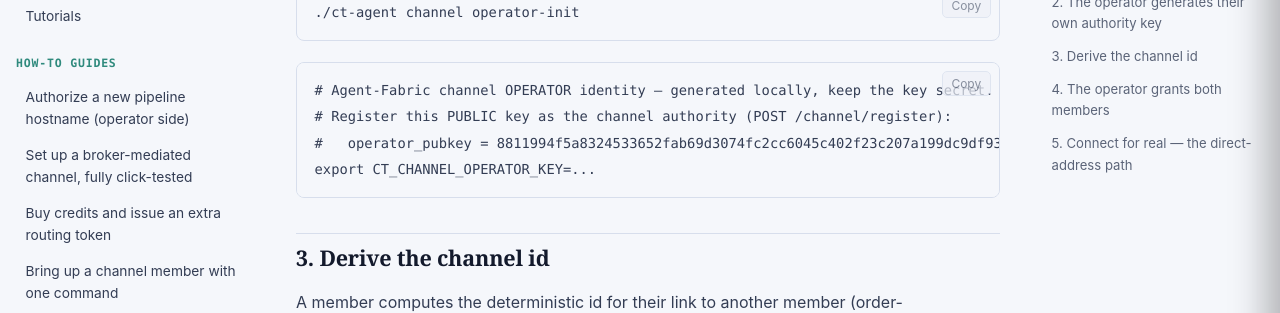
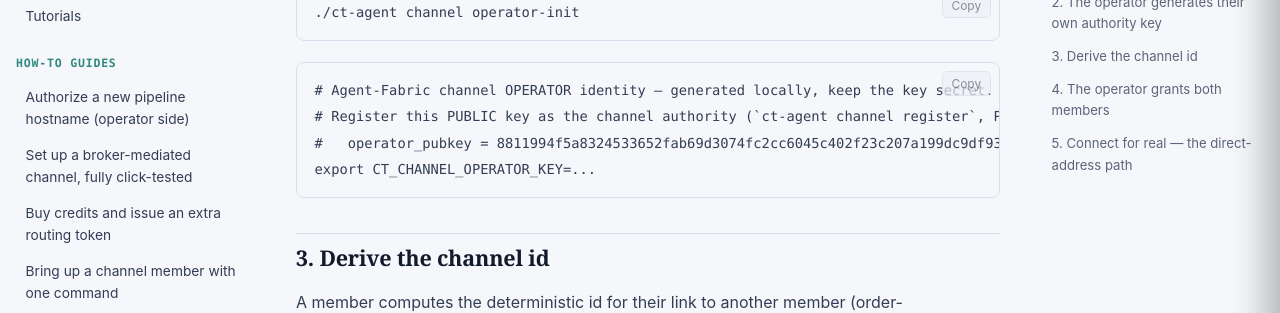
Before and after one commit to scimbe/CADS-Tunnel-docs, a Jekyll site: the page built from _how-to/join-a-channel.md, in a window 1280 px wide and 900 px high, scrolled down 915 px. Shown: the part 178-491 px from the top of the window. Built offline with Jekyll 4.4.1, drawn with Linux system fonts in a browser that asks for light colours.

Commit message:
join-a-channel + recover: fix stale operator-init stdout quote (#41)
Both pages quoted "POST /channel/register" verbatim from ct-agent's
operator-init output -- that route never existed; the real one is
POST /me/channels. Root-cause fixed in ct-agent (PR#153, released v0.7.24,
verified: 16 release assets, not a draft). Updated both quotes to match
the CLI's real current text exactly.

Reported by Expert Rust's docs agent (out of their #745/#747 scope).

Co-authored-by: scimbe <becke@vps-1779cd55.vps.ovh.net>

````diff
--- a/_how-to/join-a-channel.md
+++ b/_how-to/join-a-channel.md
@@ -48,7 +48,7 @@ One per channel, not per member:
 
 ```
 # Agent-Fabric channel OPERATOR identity — generated locally, keep the key secret.
-# Register this PUBLIC key as the channel authority (POST /channel/register):
+# Register this PUBLIC key as the channel authority (`ct-agent channel register`, POST /me/channels):
 #   operator_pubkey = 8811994f5a8324533652fab69d3074fc2cc6045c402f23c207a199dc9df93593
 export CT_CHANNEL_OPERATOR_KEY=...
 ```
````
Also changed, not shown: _how-to/recover-lost-channel-operator-key.md (+1 -1 lines).
